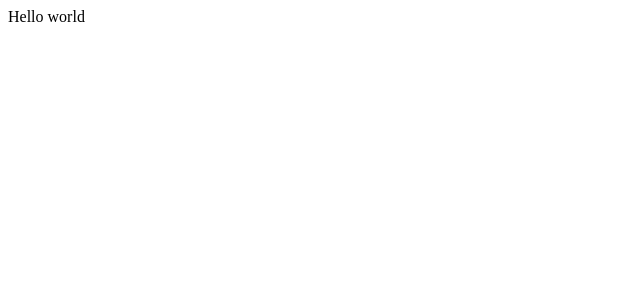
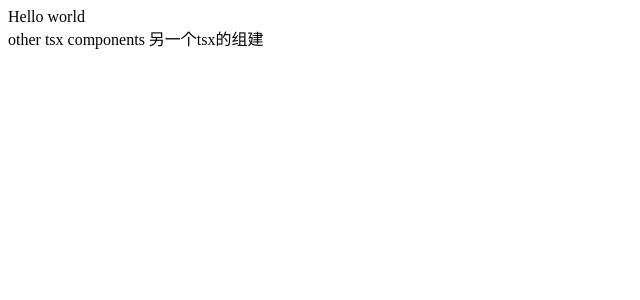
Before and after one commit to xiaoquanquanxin/webpacktsx, a React app: page / in a window 1280 px wide. Shown: the top 300 px of the page, without its empty margins (0-640 px from the left). Built offline with nearby package versions, Linux system fonts and the light colour scheme; the HTML template or start-up script is replaced by a standard one.

Commit message:
configurable        webpack

```diff
--- /dev/null
+++ b/servers/entities.ts
@@ -0,0 +1,2 @@
+import {injectable, inject} from "inversify";
+import "reflect-metadata";
--- /dev/null
+++ b/src/components/temp.css
@@ -0,0 +1,3 @@
+span {
+    color: red;
+}
--- /dev/null
+++ b/src/components/temp.tsx
@@ -0,0 +1,12 @@
+import * as React from 'react';
+
+const JsxComp = () => <>
+    <span>
+        other tsx components
+        另一个tsx的组建
+    </span>
+</>;
+
+export {
+    JsxComp,
+};
--- a/src/index.tsx
+++ b/src/index.tsx
@@ -1,5 +1,10 @@
 import * as React from 'react';
 import {render} from 'react-dom';
+
+
+//  other tsx component
+import {JsxComp} from './components/temp.tsx';
+
 interface IAppProps {
 }
 
@@ -7,20 +12,26 @@ interface IAppProps {
 interface IAppState {
 }
 
+
 class App extends React.Component<IAppProps, IAppState> {
     public render(): JSX.Element {
         return (
             <>
             <div>
                 Hello world
+                <br/>
+                <JsxComp></JsxComp>
             </div>
             </>
         )
     }
 }
 
+
+console.log(JsxComp);
 const abd = {
     a: 1,
     bbb: 1
-}
+};
+console.log(abd);
 render(<App/>, document.getElementById('app'))
```
Also changed, not shown: package.json (+9 -3 lines), servers/koa.js (added, +8 -0 lines), tsconfig.json (+9 -1 lines), aim.txt, src/template.html (renamed from src/tempalte.html), 1 other file (tests, documents, lock files or other folders).
